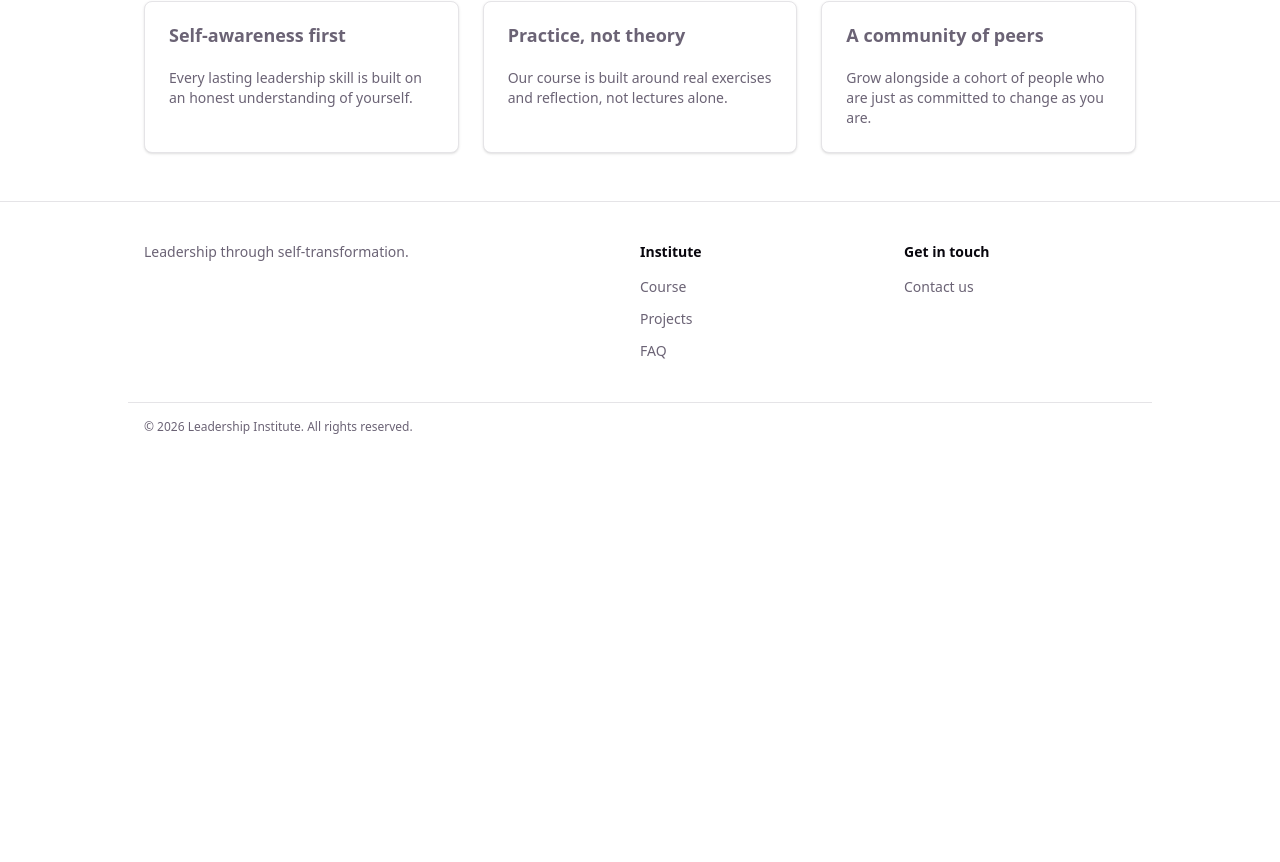
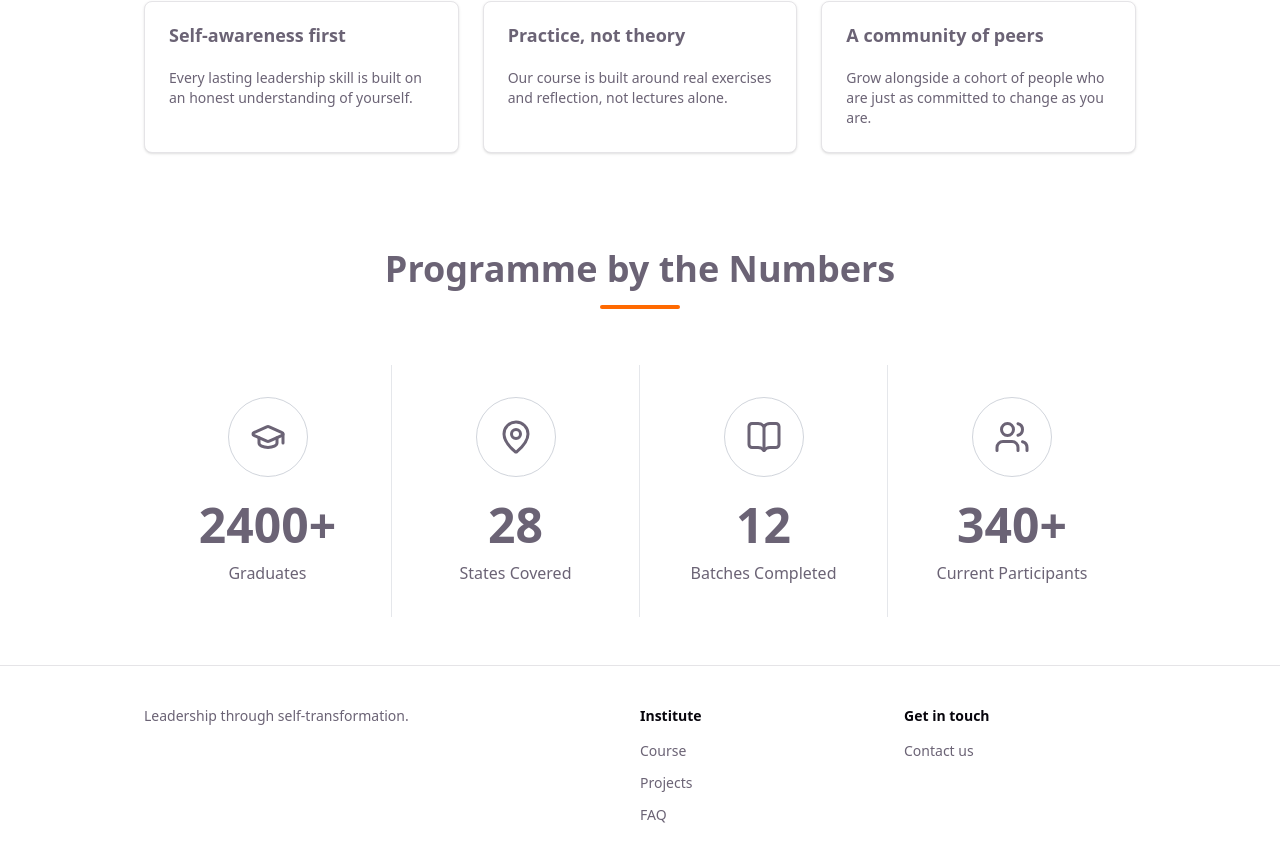
Before and after one commit to andholemoksha/SSSLST_Website, a React app in the folder frontend/: page / in a window 1280 px wide. Shown: the part 444-1306 px from the top of the page. Before the commit the page ends 895 px from the top, so only its background shows below. Built offline with nearby package versions, Linux system fonts and the light colour scheme; no server answers; the HTML template or start-up script is replaced by a standard one.

Commit message:
Add Programme by the Numbers section to home page

```diff
--- a/frontend/src/content/home.js
+++ b/frontend/src/content/home.js
@@ -23,4 +23,27 @@ export const home = {
         "Grow alongside a cohort of people who are just as committed to change as you are.",
     },
   ],
+  programmeNumbers: [
+  {
+    value: "2400+",
+    label: "Graduates",
+    icon: "graduation",
+  },
+  {
+    value: "28",
+    label: "States Covered",
+    icon: "location",
+  },
+  {
+    value: "12",
+    label: "Batches Completed",
+    icon: "book",
+  },
+  {
+    value: "340+",
+    label: "Current Participants",
+    icon: "users",
+  },
+],
+
 };
--- /dev/null
+++ b/frontend/src/features/home/components/ProgrammeNumbersSection.jsx
@@ -0,0 +1,62 @@
+import { Section } from "@/components/layout/Section";
+import { useHomeContent } from "@/features/home/hooks/useHomeContent";
+
+import {
+  GraduationCap,
+  MapPin,
+  BookOpen,
+  Users,
+} from "lucide-react";
+
+const iconMap = {
+  graduation: GraduationCap,
+  location: MapPin,
+  book: BookOpen,
+  users: Users,
+};
+
+export function ProgrammeNumbersSection() {
+  const { programmeNumbers } = useHomeContent();
+
+  return (
+    <Section>
+      <div className="mb-14 text-center">
+        <h2 className="text-4xl font-bold text-primary">
+          Programme by the Numbers
+        </h2>
+
+        <div className="mx-auto mt-4 h-1 w-20 rounded-full bg-orange-500" />
+      </div>
+
+      <div className="grid grid-cols-2 md:grid-cols-4">
+        {programmeNumbers.map((item, index) => {
+          const Icon = iconMap[item.icon];
+
+          return (
+            <div
+              key={item.label}
+              className={`flex flex-col items-center px-6 py-8
+              ${
+                index !== programmeNumbers.length - 1
+                  ? "md:border-r border-gray-200"
+                  : ""
+              }`}
+            >
+              <div className="mb-6 flex h-20 w-20 items-center justify-center rounded-full border border-gray-300">
+                <Icon className="h-9 w-9 text-primary" />
+              </div>
+
+              <h3 className="text-5xl font-bold text-primary">
+                {item.value}
+              </h3>
+
+              <p className="mt-3 text-center text-text">
+                {item.label}
+              </p>
+            </div>
+          );
+        })}
+      </div>
+    </Section>
+  );
+}
--- a/frontend/src/pages/HomePage.jsx
+++ b/frontend/src/pages/HomePage.jsx
@@ -1,11 +1,13 @@
 import { HeroSection } from "@/features/home/components/HeroSection";
 import { HighlightsSection } from "@/features/home/components/HighlightsSection";
+import { ProgrammeNumbersSection } from "@/features/home/components/ProgrammeNumbersSection";
 
 export function HomePage() {
   return (
     <>
       <HeroSection />
       <HighlightsSection />
+      <ProgrammeNumbersSection />
     </>
   );
 }
```
Also changed, not shown: 1 other file (tests, documents, lock files or other folders).
